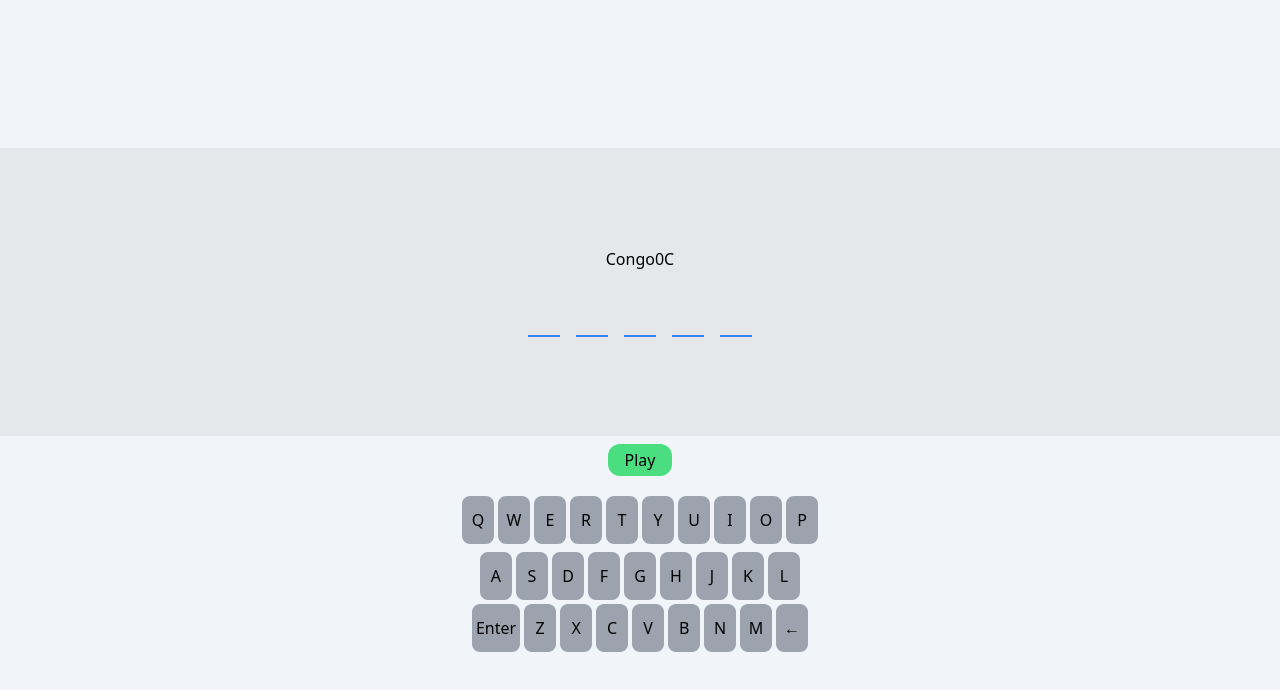
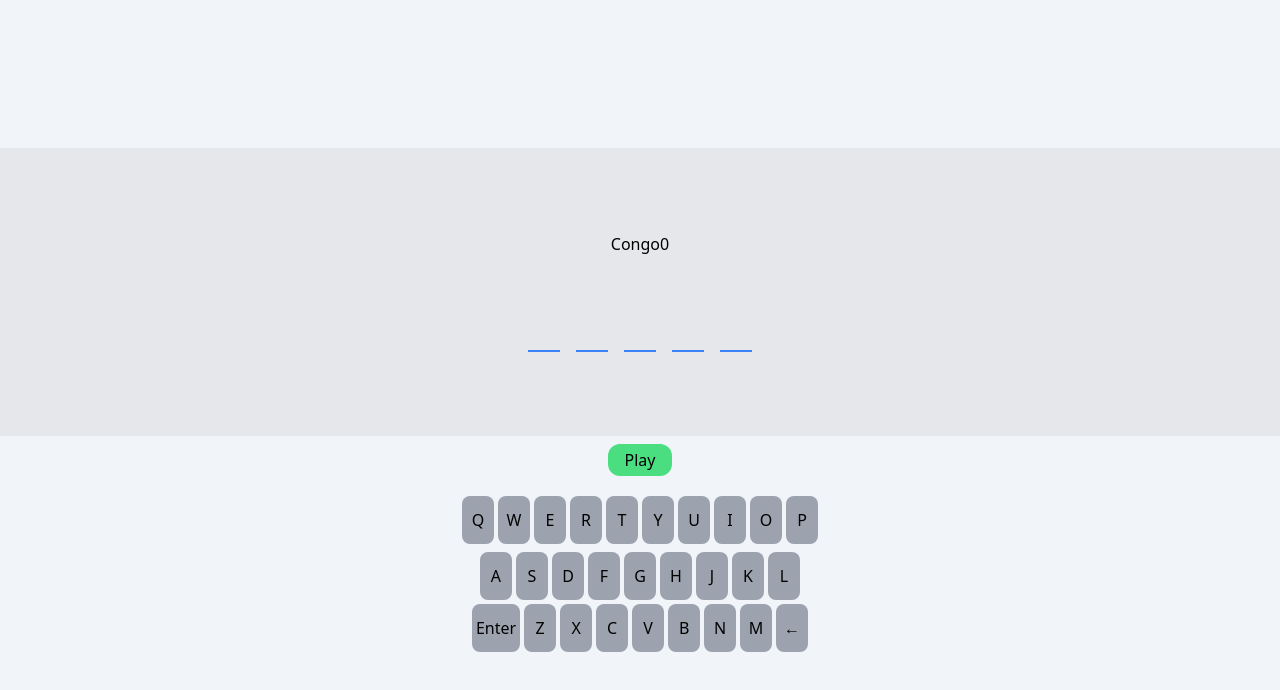
Before and after one commit to trevorfar/GeoMorph, a Next.js app: page / in a window 1280 px wide. Both pictures are taken after a click on the button "Play". Shown: the top 690 px of the page. Built offline with nearby package versions, Linux system fonts and the light colour scheme.

Commit message:
Finished the main layout, need to implement game logic etc

```diff
--- a/src/app/components/GameContainer.tsx
+++ b/src/app/components/GameContainer.tsx
@@ -10,14 +10,13 @@ const GameContainer = () => {
 
     return (
         <div className="flex flex-col h-72 w-full bg-gray-200 items-center justify-center">
-        <div className=" flex flex-row">
+        <div className="flex flex-row">
             <div className="">
             {country}
             </div>
             <div className="">{index}</div>
-            <div className="">{(country)[index]}</div>
         </div>
-        <div className="flex flex-wrap md:flex-row gap-2 md:gap-4 pt-12">
+        <div className="md:flex-row flex-wrap flex gap-2 md:gap-4 pt-12 ">
             {Array.from(country).map((_, idx) =>(
             <Skeleton key={idx} index={idx}/>
             ))}
--- a/src/app/components/Keyboard.tsx
+++ b/src/app/components/Keyboard.tsx
@@ -26,15 +26,16 @@ const Keyboard = () => {
     const handleKeyPress = (event: KeyboardEvent) => {
         const key = event.key.toUpperCase()
       if (
-        keys.topRow.includes(key) ||
+       ( keys.topRow.includes(key) ||
         keys.middleRow.includes(key) ||
         keys.bottomRow.includes(key) ||
-        key === "BACKSPACE"
+        (key === "BACKSPACE")
+      )) {
 
-      ) {
-
-
-
+        if((key === "BACKSPACE" && index === 0) ||
+         (index === Array.from(country).length && key !== "BACKSPACE")){
+            return
+        }
         handleClick(key)
     }
     }
@@ -44,7 +45,7 @@ const Keyboard = () => {
     return () => {
       window.removeEventListener("keydown", handleKeyPress)
     }
-  }, [])
+  }, [handleClick, index, country])
 
   return (
     <div className="flex flex-wrap justify-center w-full text-center">
--- a/src/app/components/Skeleton.tsx
+++ b/src/app/components/Skeleton.tsx
@@ -11,9 +11,9 @@ const Skeleton = ({index}: SkeletonProps) => {
  const typedLetter = currentWord[index] || ""
 
  if((country[index]) === country[index].toUpperCase() && country[index] !== country[index].toLowerCase() && index !== 0){
-    return  <div className="border-b-2 border-blue-500 w-6 md:w-8 ml-4 pt-4 flex justify-center">{typedLetter||""}</div>
+    return  <div className="border-b-2 border-blue-500 w-4 h-12 md:w-8 ml-4 pt-4 flex items-center justify-center">{typedLetter||""}</div>
  }
-  return <div className="border-b-2 border-blue-500 w-6 md:w-8 pt-4 flex justify-center">{typedLetter||""}</div>
+  return <div className="border-b-2 border-blue-500 w-4 h-12 md:w-8 pt-4 flex items-center justify-center">{typedLetter||""}</div>
 }
 
 export default Skeleton
```
